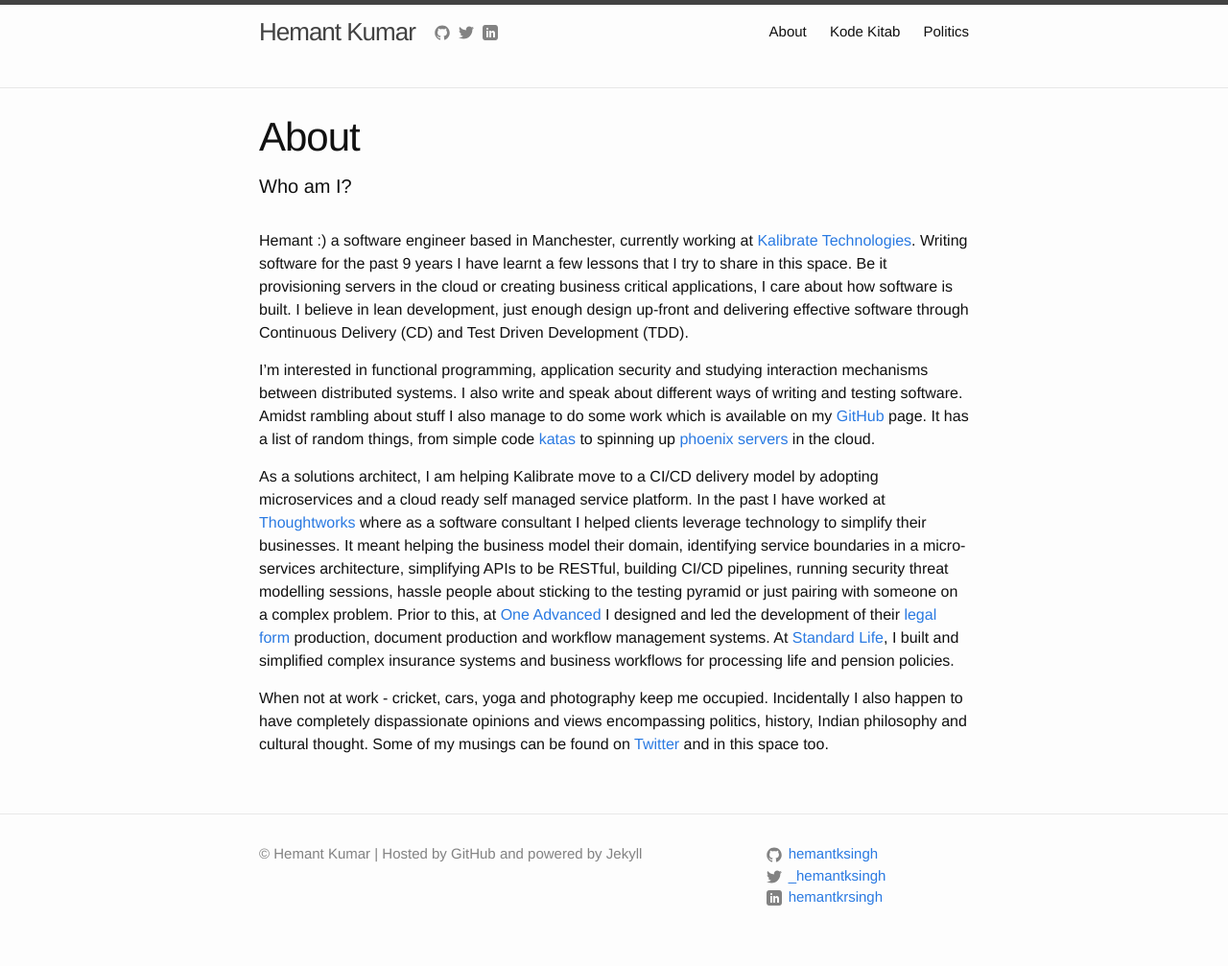
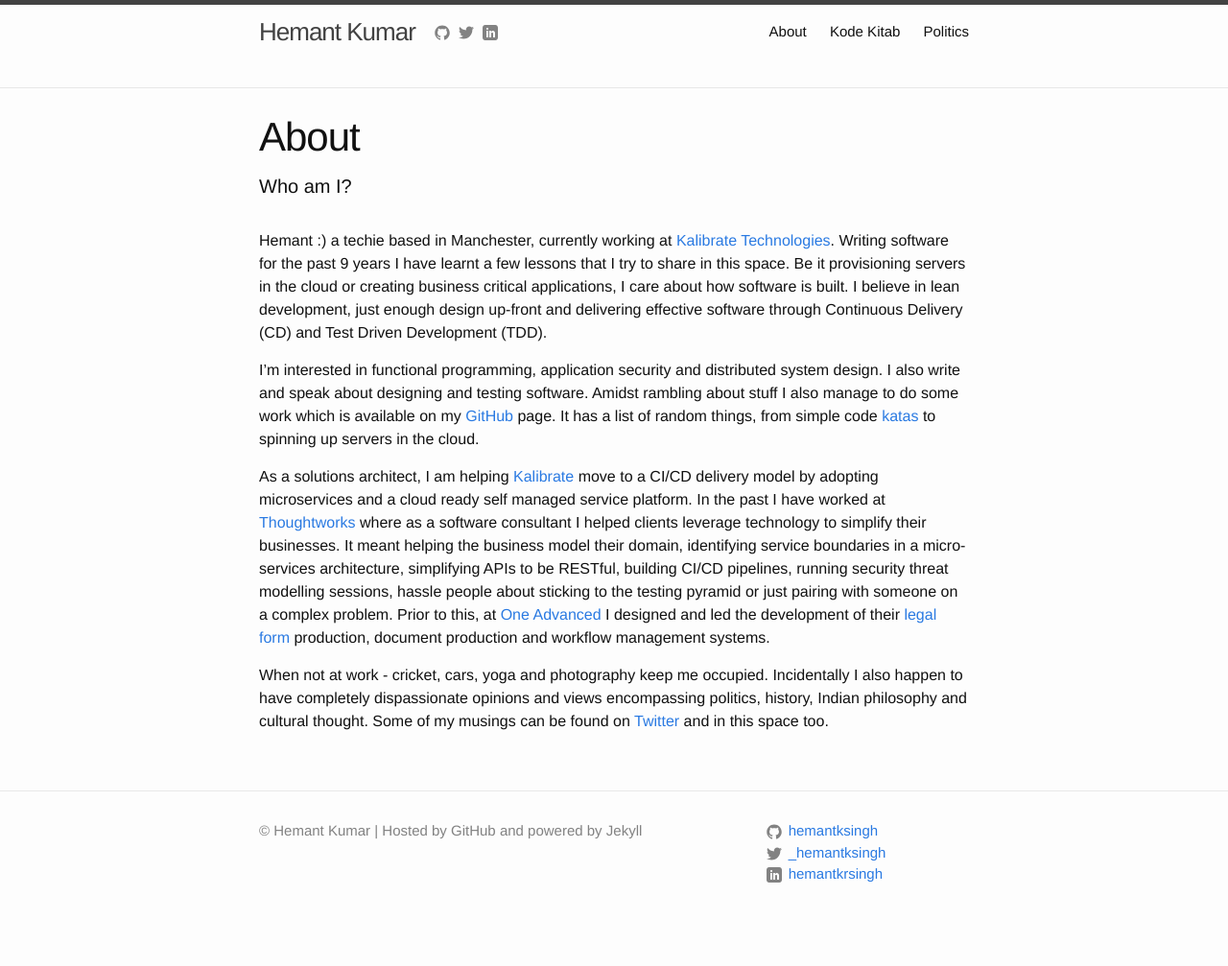
Before and after one commit to hemantksingh/hemantksingh.github.io, a Jekyll site: the page built from about.md, in a window 1280 px wide. Shown: the whole page at 96% size. Built offline with Jekyll 4.4.1, drawn with Linux system fonts in a browser that asks for light colours; after the commit the page ends 983 px from its top, so only the background shows below that.

Commit message:
Update about.md

```diff
--- a/about.md
+++ b/about.md
@@ -5,10 +5,10 @@
 description: Who am I?
 ---
 
-Hemant :) a software engineer based in Manchester, currently working at [Kalibrate Technologies](http://www.kalibrate.com/). Writing software for the past 9 years I have learnt a few lessons that I try to share in this space. Be it provisioning servers in the cloud or creating business critical applications, I care about how software is built. I believe in lean development, just enough design up-front and delivering effective software through Continuous Delivery (CD) and Test Driven Development (TDD).
+Hemant :) a techie based in Manchester, currently working at [Kalibrate Technologies](https://www.kalibrate.com). Writing software for the past 9 years I have learnt a few lessons that I try to share in this space. Be it provisioning servers in the cloud or creating business critical applications, I care about how software is built. I believe in lean development, just enough design up-front and delivering effective software through Continuous Delivery (CD) and Test Driven Development (TDD).
 
-I'm interested in functional programming, application security and studying interaction mechanisms between distributed systems. I also write and speak about different ways of writing and testing software. Amidst rambling about stuff I also manage to do some work which is available on my [GitHub](https://github.com/hemantksingh) page. It has a list of random things, from simple code [katas](https://github.com/hemantksingh/Katas) to spinning up [phoenix servers](http://martinfowler.com/bliki/PhoenixServer.html) in the cloud.
+I'm interested in functional programming, application security and distributed system design. I also write and speak about designing and testing software. Amidst rambling about stuff I also manage to do some work which is available on my [GitHub](https://github.com/hemantksingh) page. It has a list of random things, from simple code [katas](https://github.com/hemantksingh/Katas) to spinning up servers in the cloud.
 
-As a solutions architect, I am helping Kalibrate move to a CI/CD delivery model by adopting microservices and a cloud ready self managed service platform. In the past I have worked at [Thoughtworks](https://thoughtworks.com) where as a software consultant I helped clients leverage technology to simplify their businesses. It meant helping the business model their domain, identifying service boundaries in a micro-services architecture, simplifying APIs to be RESTful, building CI/CD pipelines, running security threat modelling sessions, hassle people about sticking to the testing pyramid or just pairing with someone on a complex problem. Prior to this, at [One Advanced](https://www.oneadvanced.com/) I designed and led the development of their [legal form](https://www.oneadvanced.com/solutions/market-solutions/legal-forms/) production, document production and workflow management systems. At [Standard Life](http://standardlife.co.uk/), I built and simplified complex insurance systems and business workflows for processing life and pension policies.
+As a solutions architect, I am helping [Kalibrate](https://www.kalibrate.com) move to a CI/CD delivery model by adopting microservices and a cloud ready self managed service platform. In the past I have worked at [Thoughtworks](https://thoughtworks.com) where as a software consultant I helped clients leverage technology to simplify their businesses. It meant helping the business model their domain, identifying service boundaries in a micro-services architecture, simplifying APIs to be RESTful, building CI/CD pipelines, running security threat modelling sessions, hassle people about sticking to the testing pyramid or just pairing with someone on a complex problem. Prior to this, at [One Advanced](https://www.oneadvanced.com/) I designed and led the development of their [legal form](https://www.oneadvanced.com/solutions/market-solutions/legal-forms/) production, document production and workflow management systems.
 
 When not at work - cricket, cars, yoga and photography keep me occupied. Incidentally I also happen to have completely dispassionate opinions and views encompassing politics, history, Indian philosophy and cultural thought. Some of my musings can be found on [Twitter](https://twitter.com/_hemantksingh) and in this space too.
```
